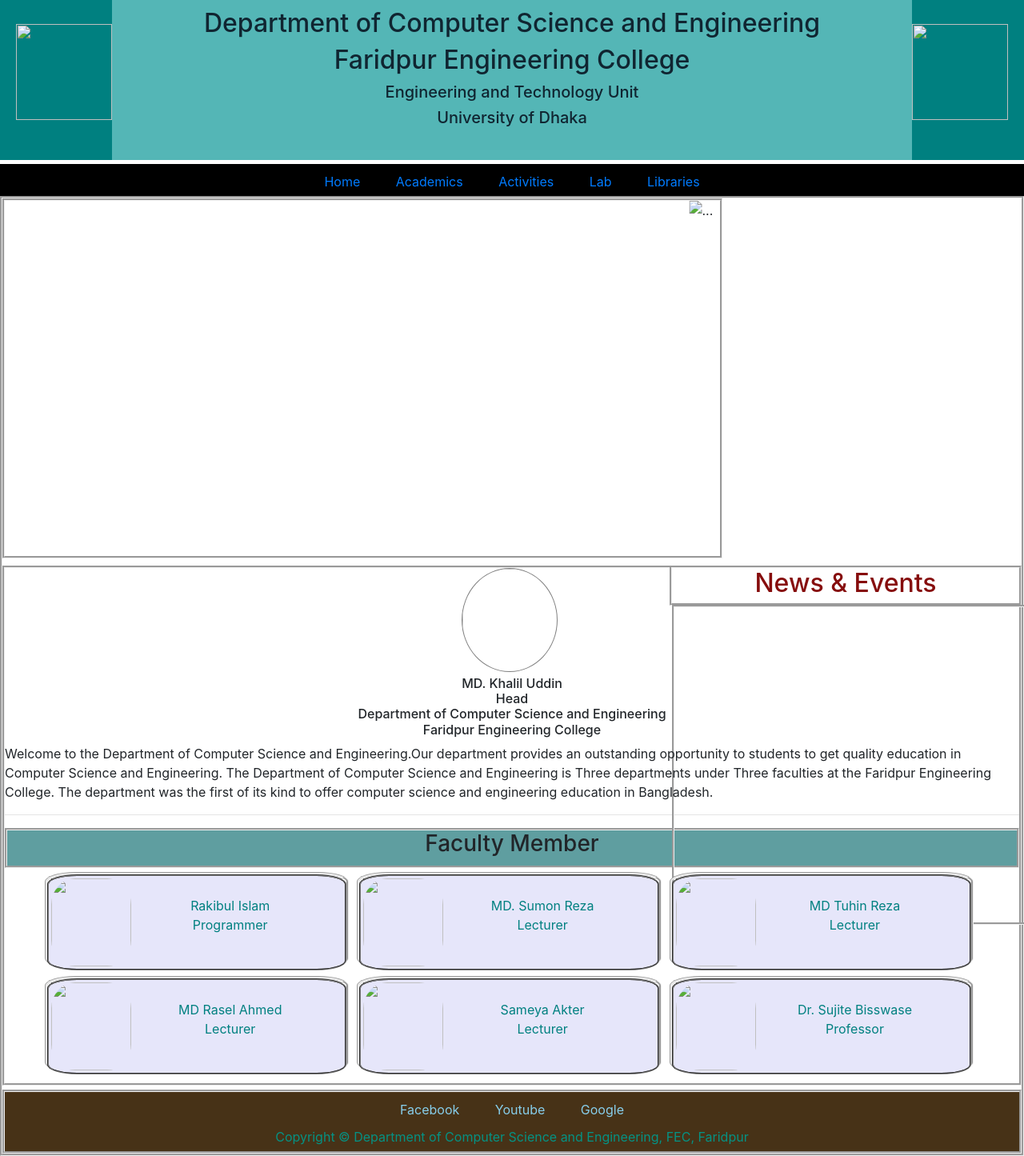
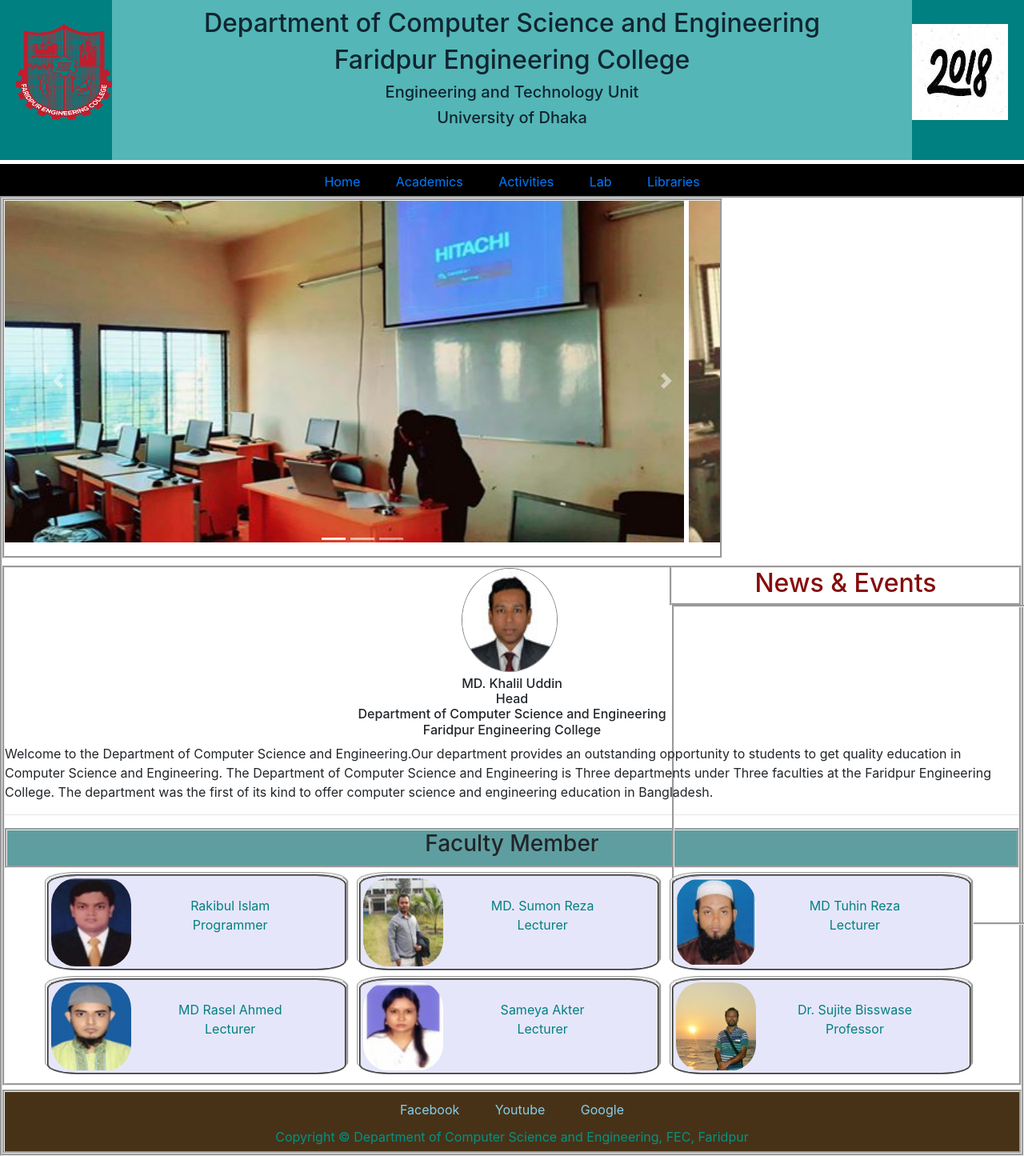
Before and after one commit to hasanrose0823/MyPage.Github.io, a plain HTML site: page index.html in a window 1280 px wide. Shown: the whole page at 80% size. Drawn offline with nearby package versions, Linux system fonts and the light colour scheme.

Commit message:
Update index.html

```diff
--- a/index.html
+++ b/index.html
@@ -14,8 +14,8 @@
 </head>
 <body>
   <div class="page">
-      <img class="logo1" src="images/FEC logo.png">
-      <img class="logo2" src="images/2018.jpg">
+      <img class="logo1" src="solo logo.png">
+      <img class="logo2" src="Year 2018.jpg">
       <div class="headerpart">
       <div class="header-bio">
         <h2>Department of Computer Science and Engineering</h2>
@@ -45,13 +45,13 @@
           </ol>
           <div class="carousel-inner">
             <div class="carousel-item active" data-interval="3000">
-              <img src="images/lab1.png" class="d-block w-100" alt="...">
+              <img src="lab1.png" class="d-block w-100" alt="...">
             </div>
             <div class="carousel-item" data-interval="3000">
-              <img src="images/lab2.png" class="d-block w-100" alt="...">
+              <img src="lab2.png" class="d-block w-100" alt="...">
             </div>
             <div class="carousel-item" data-interval="3000">
-              <img src="images/cse1.png" class="d-block w-100" alt="...">
+              <img src="cse1.png" class="d-block w-100" alt="...">
             </div>
           </div>
           <a class="carousel-control-prev" href="#carouselExampleIndicators" role="button" data-slide="prev">
@@ -79,34 +79,34 @@
         </div>
       </div>
       <div class="member">
-        <img class="head" src="images/Khalil uddin.jpg">
+        <img class="head" src="Uddin Khalil.jpg">
         <h6>MD. Khalil Uddin <br>Head <br> Department of Computer Science and Engineering <br> Faridpur Engineering College</h6>
         <p>Welcome to the Department of Computer Science and Engineering.Our department provides an outstanding opportunity to students to get quality education in Computer Science and Engineering. The Department of Computer Science and Engineering is Three departments under Three faculties at the Faridpur Engineering College. The department was the first of its kind to offer computer science and engineering education in Bangladesh.</p>
         <hr/>
         <div class="teacher">
           <div class="shape"><h3>Faculty Member</h3></div>
            <div class="rakib">
-            <img src="images/Rakibul Islam.jpg">
+            <img src="Rakibul Islam.jpg">
              <p>Rakibul Islam<br>Programmer</p>
             </div>
             <div class="sumon">
-              <img  src="images/Sumon reza.jpg">
+              <img  src="Sumon reza.jpg">
               <p>MD. Sumon Reza<br>Lecturer</p>
               </div>
             <div class="tuhin">
-              <img  src="images/Tuhin reza.jpg">
+              <img  src="Tuhin reza.jpg">
               <p>MD Tuhin Reza<br>Lecturer</p>
             </div>
            <div class="rasel">
-              <img  src="images/Rasel ahmed.jpg">
+              <img  src="Rasel ahmed.jpg">
               <p>MD Rasel Ahmed<br>Lecturer</p>
            </div>
            <div class="samia">
-             <img  src="images/Sameya Akter.jpg">
+             <img  src="Sameya Akter.jpg">
              <p>Sameya Akter<br>Lecturer</p>
            </div>
            <div class="sujit">
-            <img  src="images/Sujit Bisswase.jpg">
+            <img  src="Sujit Bisswase.jpg">
             <p>Dr. Sujite Bisswase<br>Professor</p>
           </div>
 
```
